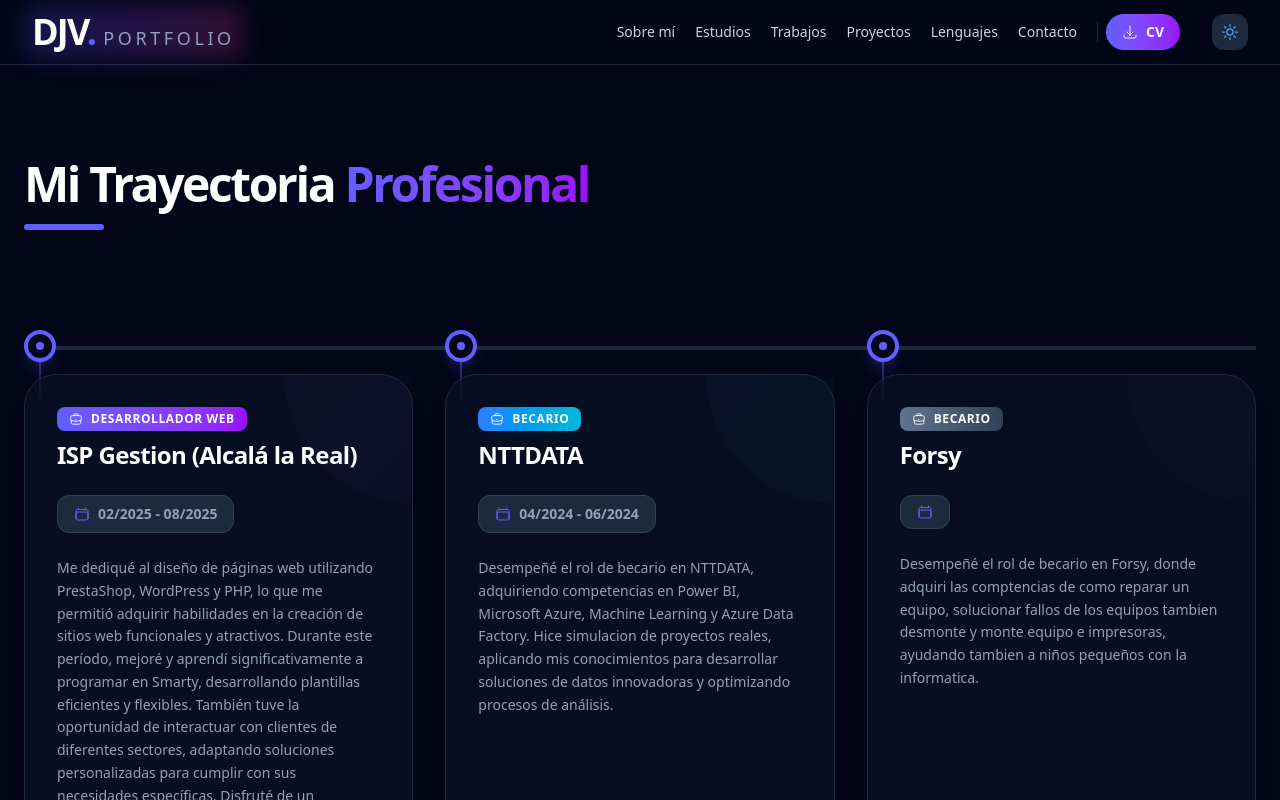
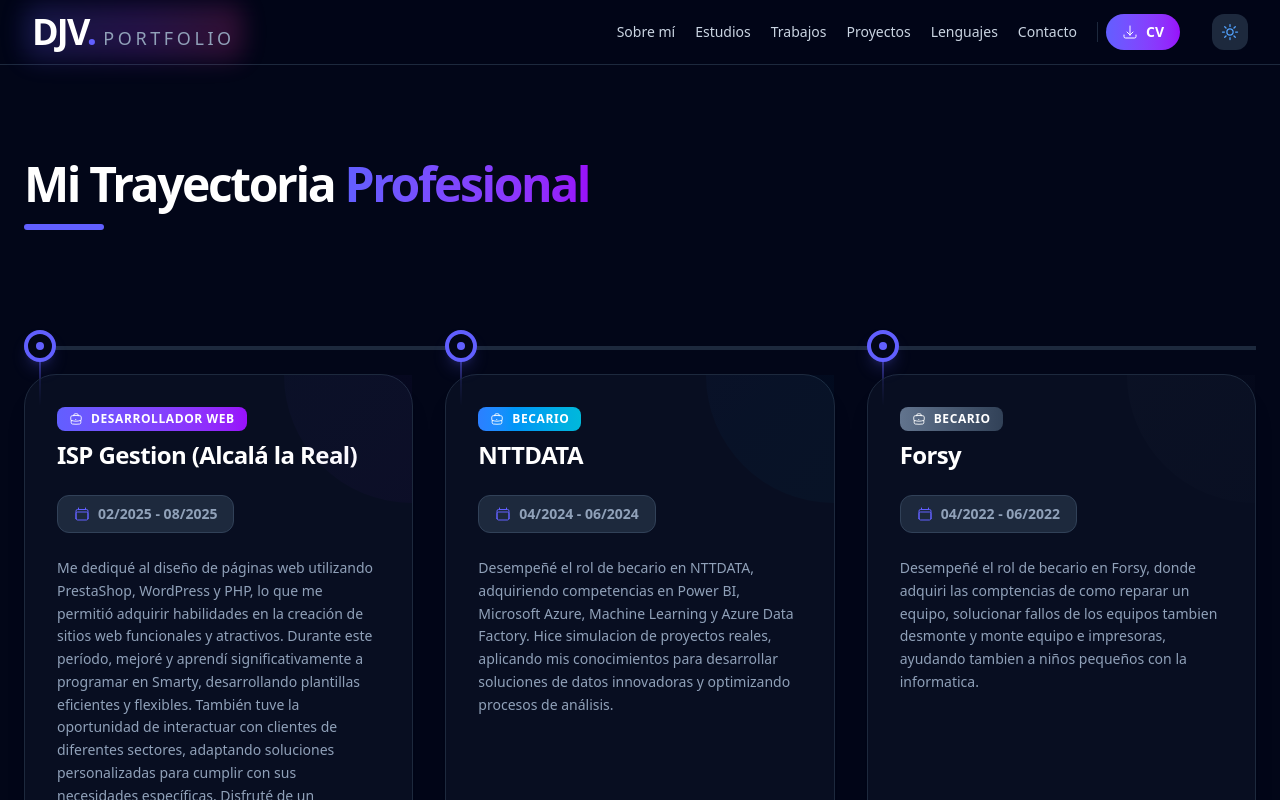
Before and after one commit to djsekai34/DJVPortFolio, a React (Vite) app: page /DJVPortFolio/trabajos in a window 1280 px wide. Shown: the top 800 px of the page. Built offline with nearby package versions, Linux system fonts and the light colour scheme.

Commit message:
PortFolio DJV 1.1.1

```diff
--- a/src/Paginas/Trabajos.jsx
+++ b/src/Paginas/Trabajos.jsx
@@ -21,7 +21,7 @@
     {
       puesto: "Becario",
       empresa: "Forsy",
-      period: "04/2022 - 06/2022",
+      periodo: "04/2022 - 06/2022",
       descripcion: "Desempeñé el rol de becario en Forsy, donde adquiri las comptencias de como reparar un equipo, solucionar fallos de los equipos tambien desmonte y monte equipo e impresoras, ayudando tambien a niños pequeños con la informatica.",
       color: "from-slate-500 to-slate-700"
     }
```
Also changed, not shown: package.json (+6 -4 lines), 1 other file (tests, documents, lock files or other folders).
